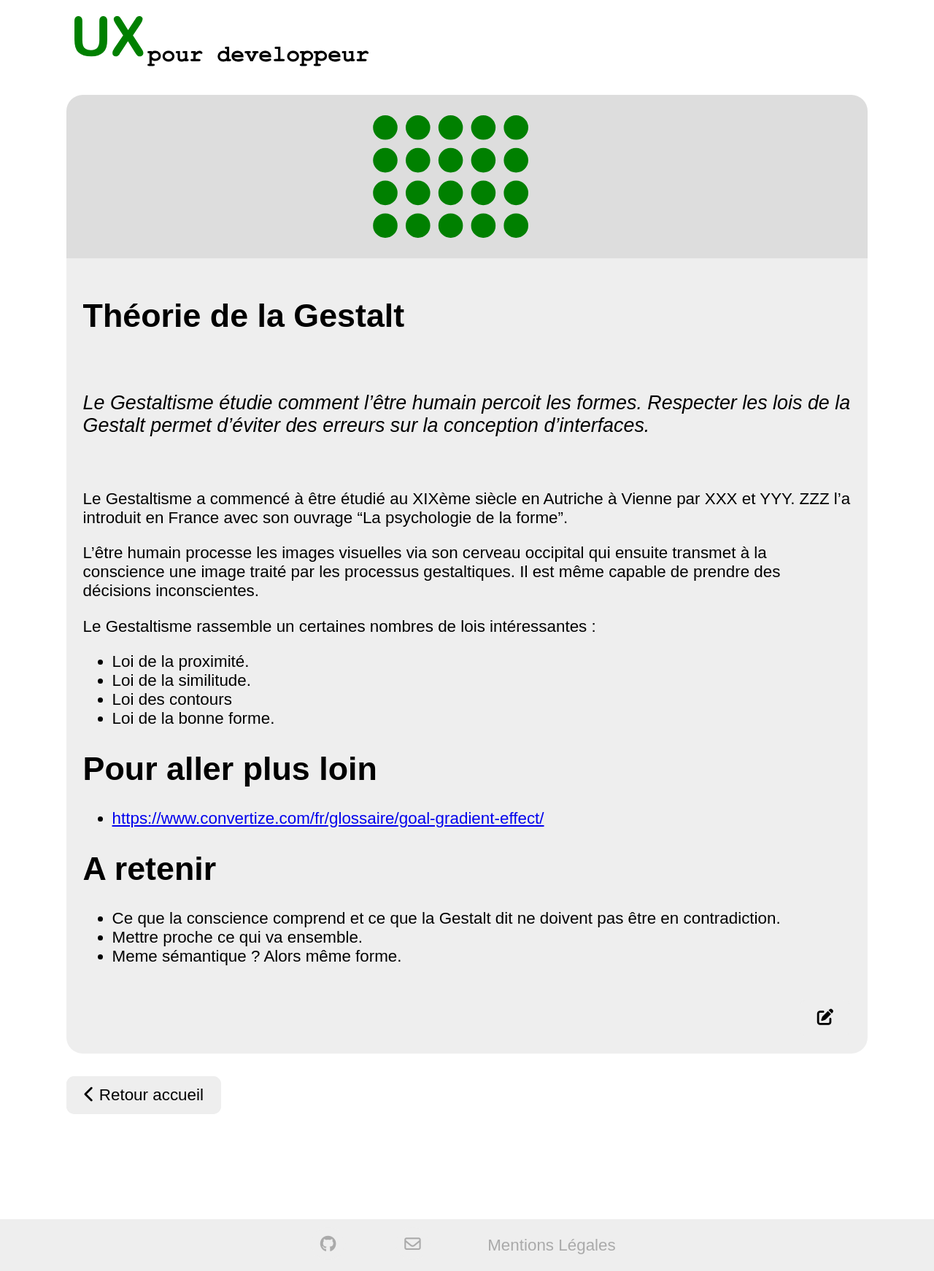
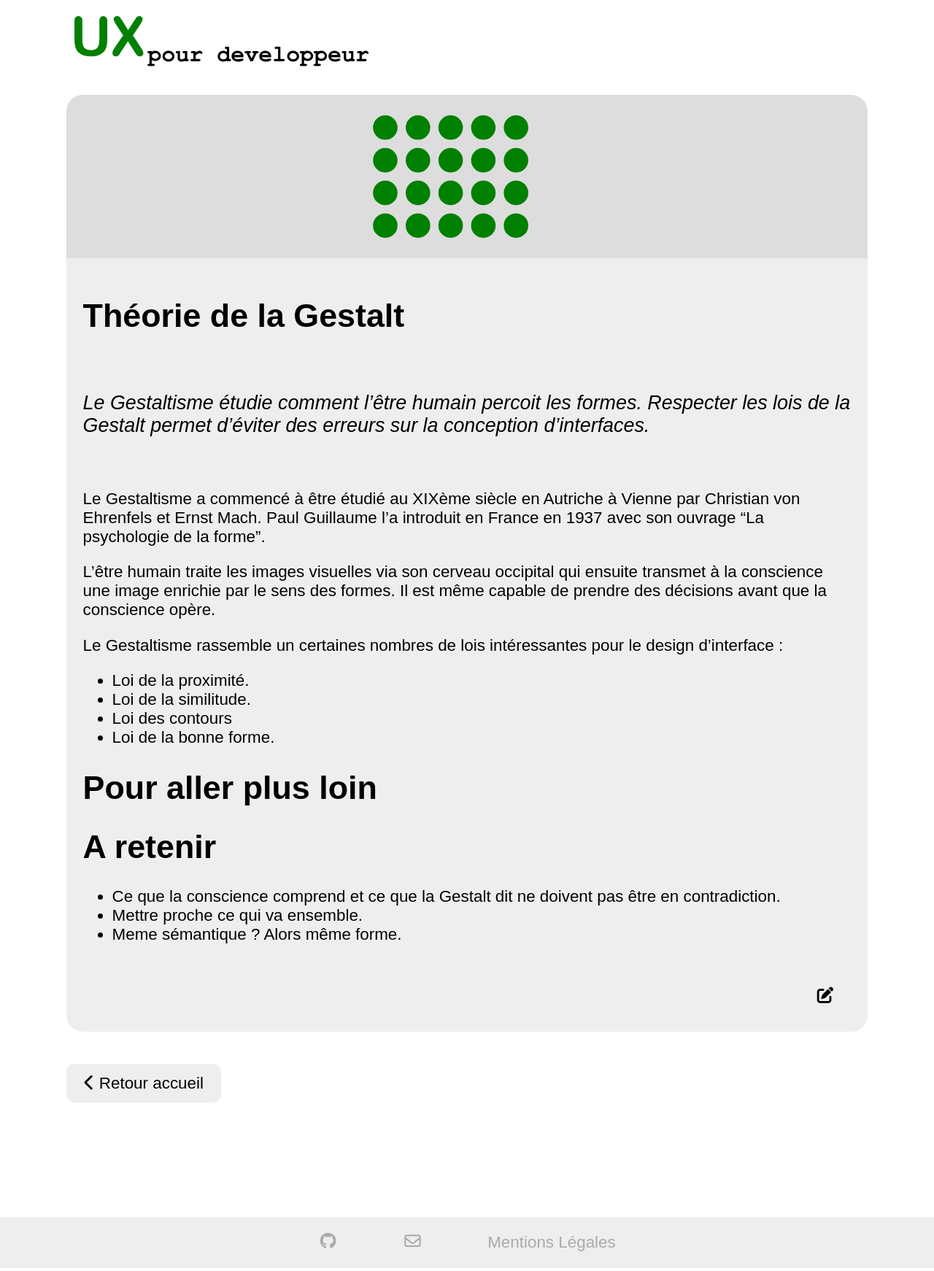
Before and after one commit to ux-lois/ux-lois.github.io, a Jekyll site: the page built from docs/_cards/08-gestalt.md, in a window 1280 px wide. Shown: the whole page at 73% size. Built offline with Jekyll 4.4.1, drawn with Linux system fonts in a browser that asks for light colours; nearby versions of some CDN libraries.

Commit message:
dev: gestalt

```diff
--- a/docs/_cards/08-gestalt.md
+++ b/docs/_cards/08-gestalt.md
@@ -6,11 +6,11 @@ color: tomato
 image: gestalt
 ---
 
-Le Gestaltisme a commencé à être étudié au XIXème siècle en Autriche à Vienne par XXX et YYY. ZZZ l'a introduit en France avec son ouvrage "La psychologie de la forme".
+Le Gestaltisme a commencé à être étudié au XIXème siècle en Autriche à Vienne par Christian von Ehrenfels et Ernst Mach. Paul Guillaume l'a introduit en France en 1937 avec son ouvrage "La psychologie de la forme".
 
-L'être humain processe les images visuelles via son cerveau occipital qui ensuite transmet à la conscience une image traité par les processus gestaltiques. Il est même capable de prendre des décisions inconscientes.
+L'être humain traite les images visuelles via son cerveau occipital qui ensuite transmet à la conscience une image enrichie par le sens des formes. Il est même capable de prendre des décisions avant que la conscience opère.
 
-Le Gestaltisme rassemble un certaines nombres de lois intéressantes :
+Le Gestaltisme rassemble un certaines nombres de lois intéressantes pour le design d'interface :
 
 - Loi de la proximité.
 - Loi de la similitude.
@@ -19,8 +19,6 @@ Le Gestaltisme rassemble un certaines nombres de lois intéressantes :
 
 # Pour aller plus loin
 
-- [https://www.convertize.com/fr/glossaire/goal-gradient-effect/](https://www.convertize.com/fr/glossaire/goal-gradient-effect/)
-
 # A retenir
 
 - Ce que la conscience comprend et ce que la Gestalt dit ne doivent pas être en contradiction.
--- a/src/scss/button.scss
+++ b/src/scss/button.scss
@@ -4,6 +4,7 @@ a.button {
   border-radius: 0.5em;
   text-decoration: inherit;
   color: inherit;
+  transition: all 200ms;
   &:not(:disabled) {
     cursor: pointer;
     background-color: var(--gray-eee);
@@ -12,6 +13,7 @@ a.button {
     &:hover {
       background-color: var(--gray-ddd);
       border-color: var(--gray-ddd);
+      transform: scale(1.1);
     }
     &:active {
       background-color: var(--gray-ccc);
--- a/src/scss/card-details.scss
+++ b/src/scss/card-details.scss
@@ -46,6 +46,7 @@
   }
 
   nav {
+    display: flex;
     margin: 1em 0;
     padding: 1em 0;
   }
```
Also changed, not shown: docs/assets/vite/style.css.
